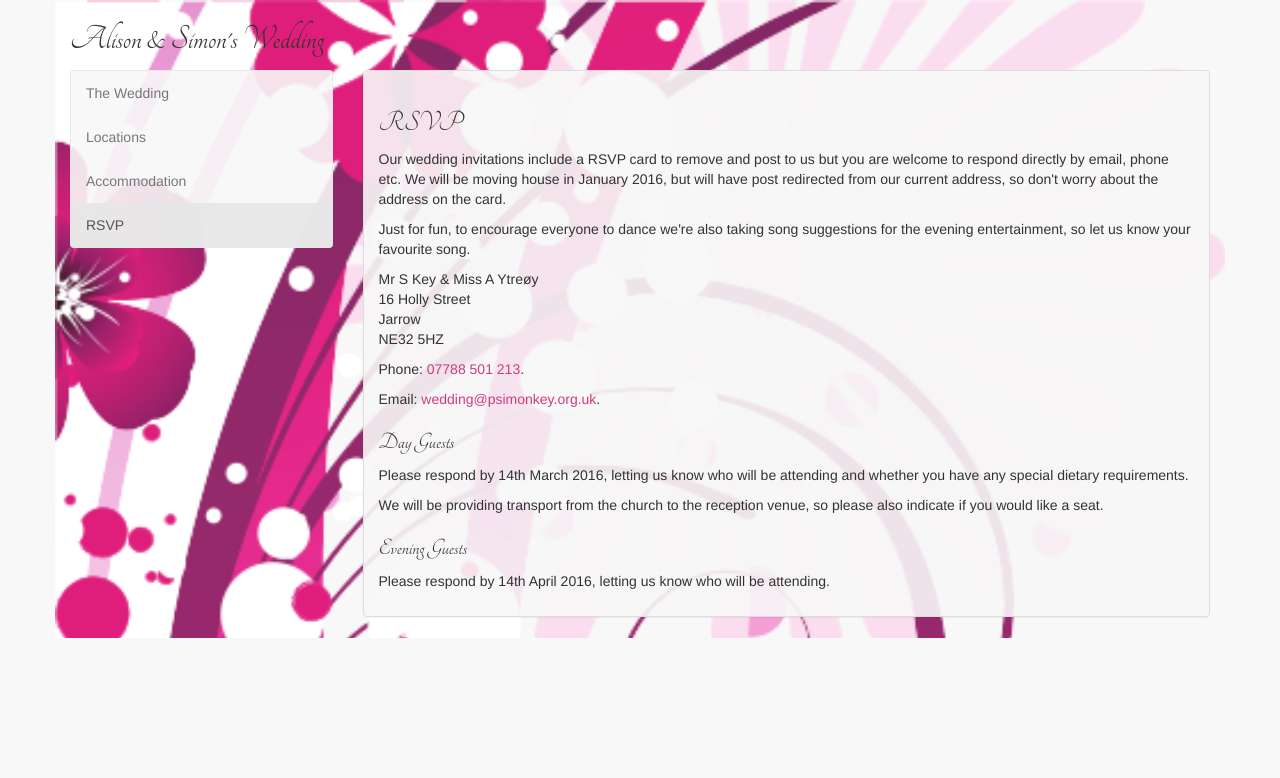
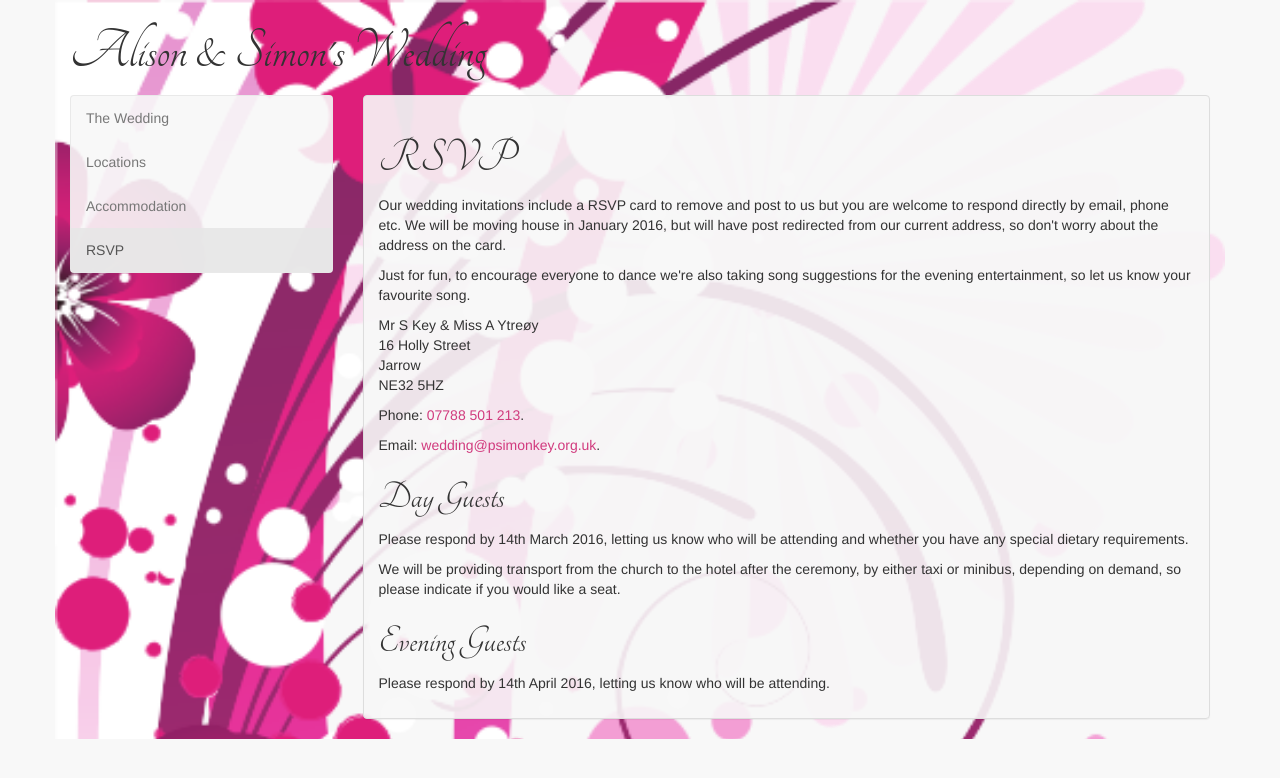
Before and after one commit to psimonkey/wedding, a Jekyll site: the page built from rsvp/index.html, in a window 1280 px wide. Shown: the top 778 px of the page. Built offline with Jekyll 4.4.1, drawn with Linux system fonts in a browser that asks for light colours; nearby versions of some CDN libraries.

Commit message:
Layout improved

```diff
--- a/_config.yml
+++ b/_config.yml
@@ -25,4 +25,4 @@
       path: ""
     values:
       layout: default
-      title: "Alison & Simon's Wedding"
+      title: "Alison &amp; Simon's Wedding"
--- a/_layouts/default.html
+++ b/_layouts/default.html
@@ -4,10 +4,8 @@
   <meta charset="utf-8">
   <meta http-equiv="X-UA-Compatible" content="IE=edge">
   <meta name="viewport" content="width=device-width, initial-scale=1">
-    <meta name="description" content="">
-    <meta name="author" content="">
   <title>{{ page.title }}</title>
-    <link href='https://fonts.googleapis.com/css?family=Tangerine:400,700' rel='stylesheet' type='text/css'>
+  <link rel="stylesheet" type="text/css" href="https://fonts.googleapis.com/css?family=Tangerine:400,700">
   <link href="/assets/css/bootstrap.min.css" rel="stylesheet">
   <!--[if lt IE 9]>
   <script src="https://oss.maxcdn.com/html5shiv/3.7.2/html5shiv.min.js"></script>
@@ -37,11 +35,15 @@
               <span class="visible-xs navbar-brand">{{ page.title }}</span>
             </div>
             <div id="navbar" class="navbar-collapse collapse sidebar-navbar-collapse">
-                    <ul class="nav navbar-nav">{% for link in site.navigation %}{% if page.url contains link.url %}
-                        <li class="active"><a href="{% if link.title == 'The Wedding' %}/{% else %}{{ link.url }}{% endif %}">{{ link.title }}</a></li>
+              <ul class="nav navbar-nav">
+                {% for link in site.navigation %}
+                  {% if link.title == 'The Wedding' %}
+                    <li{% if page.url =="/index.html" %} class="active"{% endif %}><a href="/">{{ link.title }}</a></li>
                   {% else %}
-                        <li><a href="{% if link.title == 'The Wedding' %}/{% else %}{{ link.url }}{% endif %}">{{ link.title }}</a></li>
-                    {% endif %}{% endfor %}</ul>
+                    <li{% if page.url contains link.url %} class="active"{% endif %}><a href="{{ link.url }}">{{ link.title }}</a></li>
+                  {% endif %}
+                {% endfor %}
+              </ul>
             </div>
           </nav>
         </div>
@@ -55,12 +57,6 @@
       </div>
     </div>
 
-<div class="row hidden-xs">
-    <div class="col-sm-12">
-      <div class="clearfix"></div>
-    </div>
-</div>
-
   </div>
   <script src="https://ajax.googleapis.com/ajax/libs/jquery/1.11.3/jquery.min.js"></script>
   <script src="/assets/js/bootstrap.min.js"></script>
--- a/index.html
+++ b/index.html
@@ -1,6 +1,8 @@
 ---
 ---
 <p><img src="/assets/images/us2.jpg" class="img-responsive img-rounded pull-right" alt="" /></p>
+
+<h2>The Day</h2>
 
 <p>Welcome to our wedding website. Please feel free to browse the site and look around, hopefully any information you require is on here, otherwise please contact us directly with any questions.</p>
 
--- a/rsvp/index.html
+++ b/rsvp/index.html
@@ -28,7 +28,7 @@
 
 <p>Please respond by 14th March 2016, letting us know who will be attending and whether you have any special dietary requirements.</p>
 
-<p>We will be providing transport from the church to the reception venue, so please also indicate if you would like a seat.</p>
+<p>We will be providing transport from the church to the hotel after the ceremony, by either taxi or minibus, depending on demand, so please indicate if you would like a seat.</p>
 
 <h3>Evening Guests</h3>
 
```
Also changed, not shown: other parts of index.html (+1 -1 lines), assets/less/variables.less (+11 -31 lines), locations/index.html (+0 -12 lines), assets/css/bootstrap.css, assets/css/bootstrap.min.css, 1 other file. Lines whose indentation alone changed are shown as unchanged.
